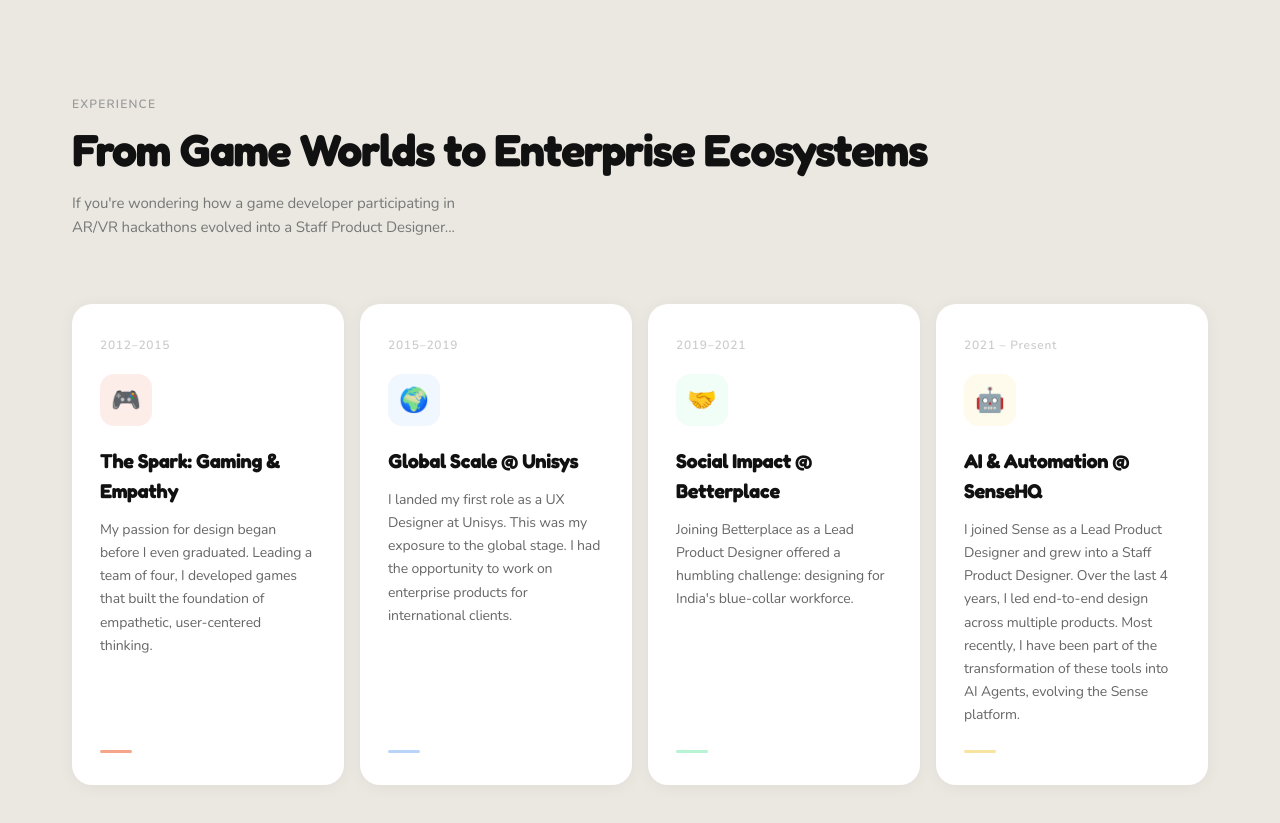
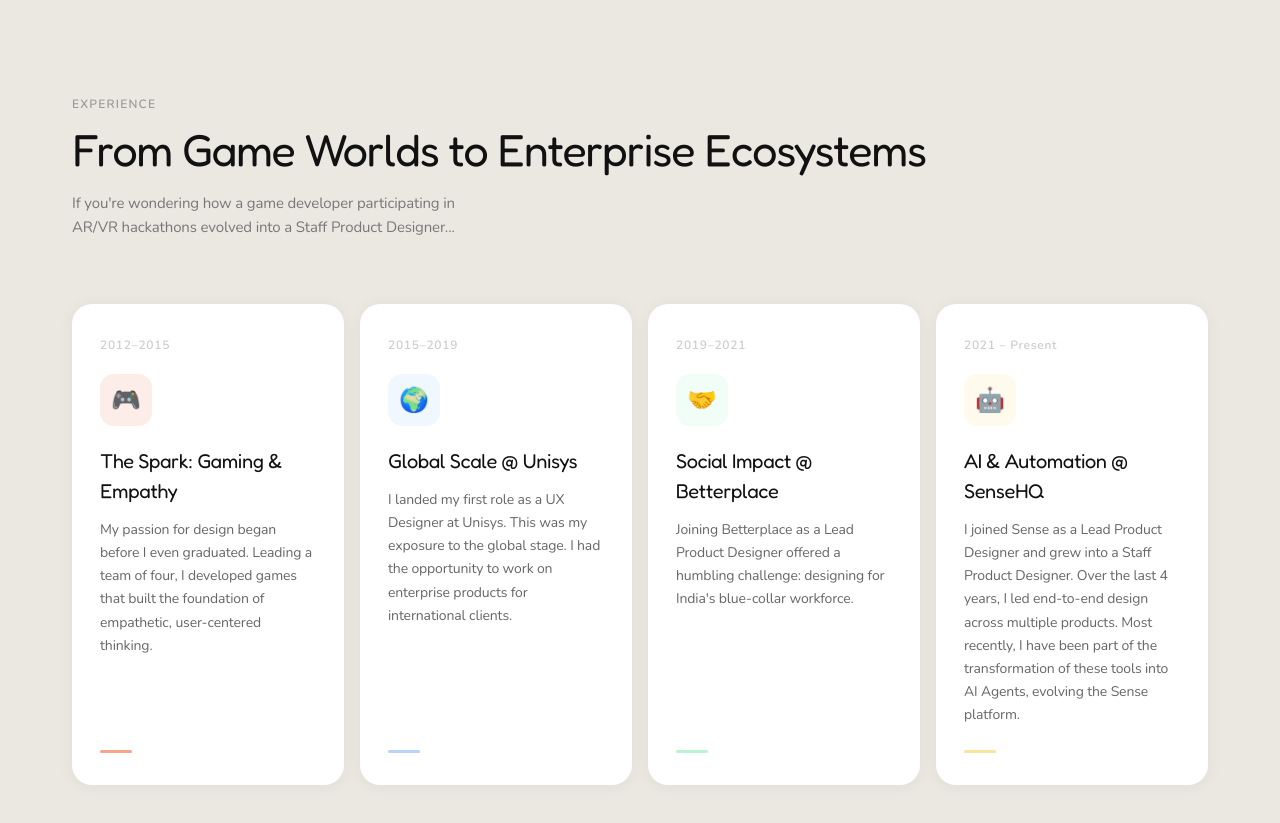
Before and after one commit to rupeshpamaihgari/Portfolio_LighterVersion_V2, a React (Vite) app: page / in a window 1280 px wide. Shown: the part 1560-2383 px from the top of the page. Built offline with nearby package versions, Linux system fonts and the light colour scheme.

Commit message:
first commit
just commiting

```diff
--- a/src/components/ExperienceSection.jsx
+++ b/src/components/ExperienceSection.jsx
@@ -96,7 +96,7 @@
       <h3
         style={{
           fontSize: '20px',
-          fontWeight: 650,
+          fontWeight: 400,
           letterSpacing: '-0.02em',
           color: '#111',
           marginBottom: '12px',
@@ -167,7 +167,7 @@
             <h2
               style={{
                 fontSize: 'clamp(30px, 3.5vw, 48px)',
-                fontWeight: 650,
+                fontWeight: 400,
                 letterSpacing: '-0.03em',
                 lineHeight: 1.1,
                 color: '#111',
```
